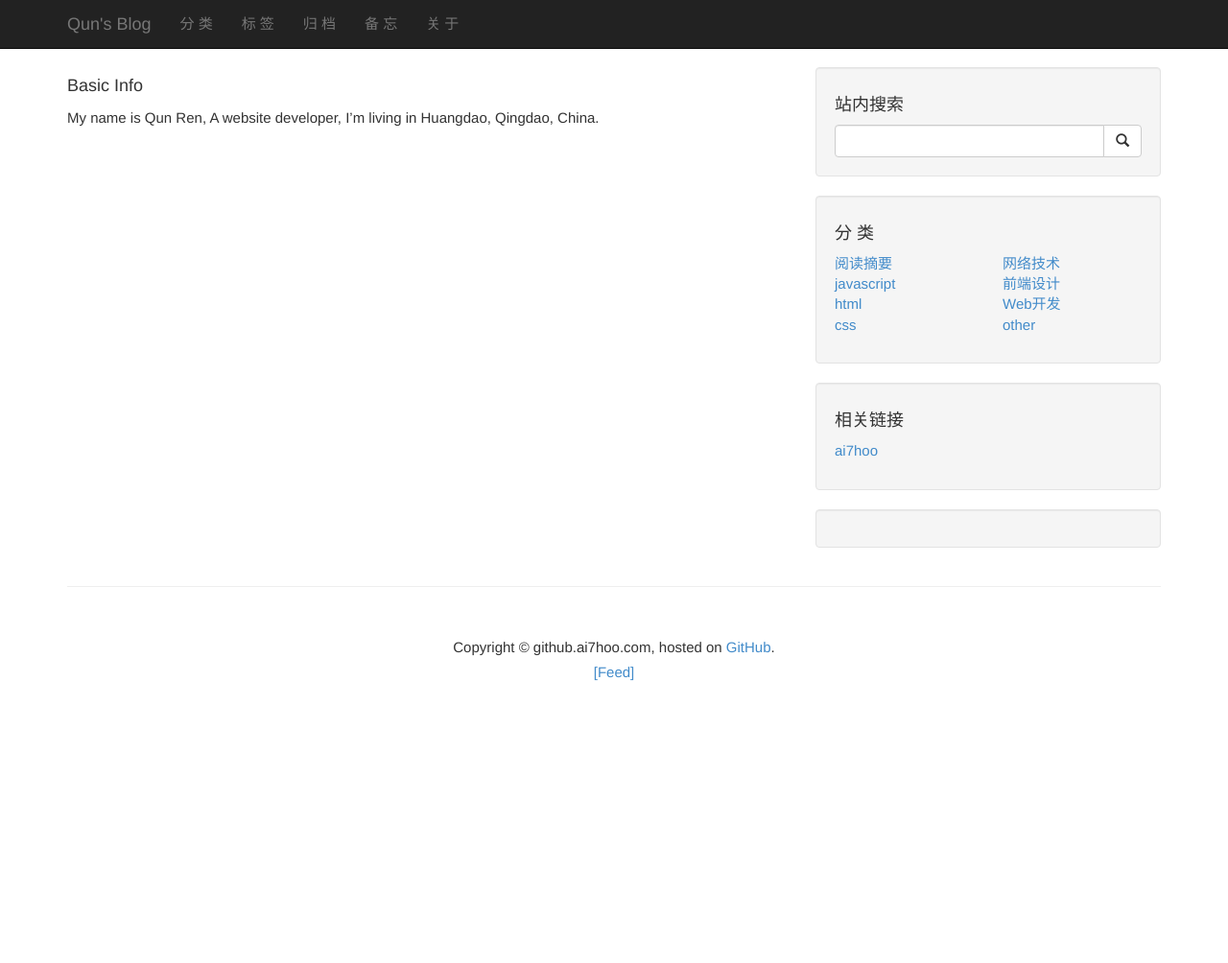
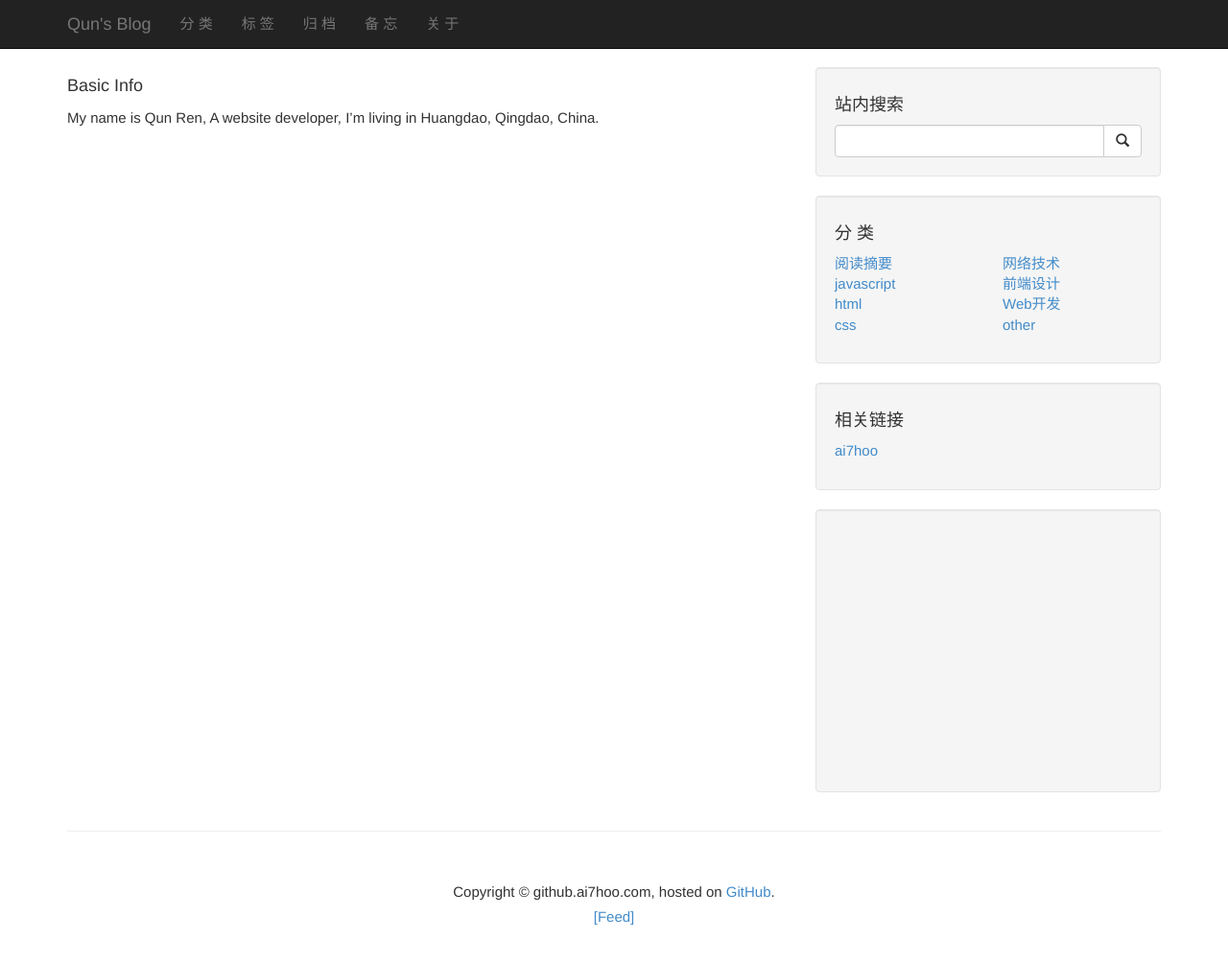
Before and after one commit to ai7hoo/ai7hoo_website, a Jekyll site: the page built from about.md, in a window 1280 px wide and 1029 px high. Shown: the top 1004 px of the window at 96% size. Built offline with Jekyll 4.4.1, drawn with Linux system fonts in a browser that asks for light colours; Markdown is read by kramdown in place of the engine named in the settings; comment, search, counter and statistics services are not loaded.

Commit message:
change ad model

```diff
--- a/_includes/adsense.html
+++ b/_includes/adsense.html
@@ -1,10 +1,9 @@
 <script async src="//pagead2.googlesyndication.com/pagead/js/adsbygoogle.js"></script>
 <!-- github.ai7hoo.com -->
 <ins class="adsbygoogle"
-     style="display:block"
+     style="display:inline-block;width:300px;height:250px"
      data-ad-client="ca-pub-1025215055019429"
-     data-ad-slot="6710361791"
-     data-ad-format="auto"></ins>
+     data-ad-slot="6710361791"></ins>
 <script>
 (adsbygoogle = window.adsbygoogle || []).push({});
 </script>
```
